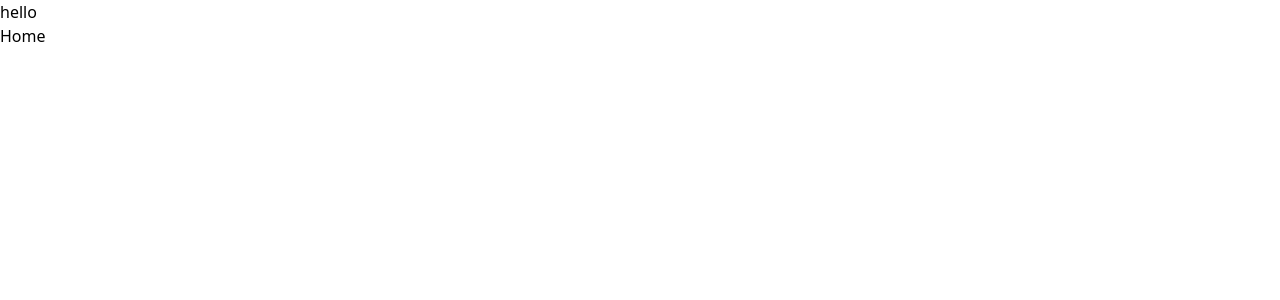
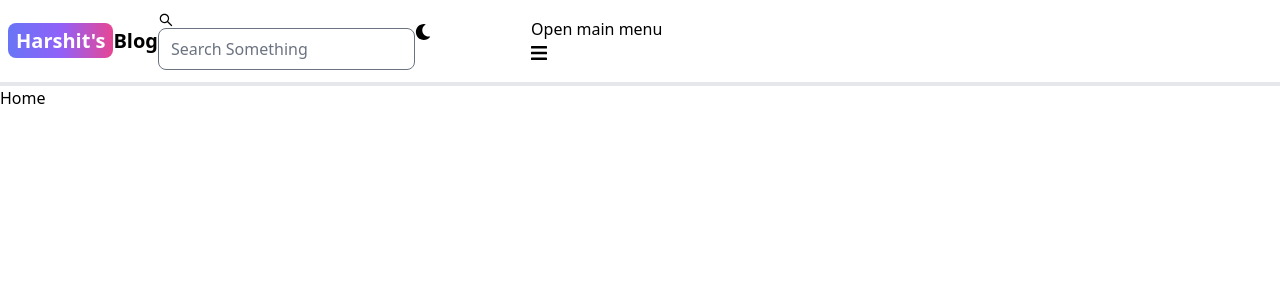
Before and after one commit to harshit27rajput/My-Article, a React (Vite) app in the folder client/: page / in a window 1280 px wide. Shown: the top 300 px of the page. Built offline with nearby package versions, Linux system fonts and the light colour scheme.

Commit message:
header completed

```diff
--- a/client/src/Components/Header.jsx
+++ b/client/src/Components/Header.jsx
@@ -1,11 +1,44 @@
 import React from 'react'
+import { Button, Navbar, NavbarCollapse, NavbarLink, NavbarToggle, TextInput } from 'flowbite-react'
+import { Link, useLocation } from 'react-router-dom'
+import { AiOutlineSearch } from 'react-icons/ai'
+import { FaMoon } from 'react-icons/fa'
 
 function Header() {
-  return (
-    <div>
-      hello
-    </div>
-  )
+    const path = useLocation().pathname
+    return (
+
+        <Navbar className='border-b-4 py-3'>
+            <Link to='/' className='self-center whitespace-nowrap text-md font-semibold dark:text-white sm:text-xl'>
+                <span className='px-2 py-1 bg-gradient-to-r from-indigo-500 via-purple-500 to-pink-500 rounded-lg text-white'>Harshit's</span>Blog
+            </Link>
+            <form>
+                <TextInput type='text' placeholder='Search Something' rightIcon={AiOutlineSearch} className='hidden lg:inline' />
+            </form>
+            <Button className='lg:hidden w-12 h-10' color='gray' pill>
+                <AiOutlineSearch />
+            </Button>
+            <div className='flex gap-2 md:order-2'>                 <Button className='w-12 h-10 sm:inline hidden' color='gray' pill>
+                <FaMoon />
+            </Button>
+                <Link to='/sign-in'>
+                    <Button gradientDuoTone='purpleToBlue'>Sign In</Button>
+                </Link>
+                <Navbar.Toggle />
+            </div>
+            <NavbarCollapse>
+                <NavbarLink active={path==='/'} as={'div'}>
+                    <Link to='/'> HOME</Link>
+                </NavbarLink>
+                <NavbarLink active={path==='/about'} as={'div'}>
+                    <Link to='/about'>ABOUT</Link>
+                </NavbarLink>
+                <NavbarLink active={path==='/projects'}as={'div'}>
+                    <Link to='/projects'>PROJECTS</Link>
+                </NavbarLink>
+            </NavbarCollapse>
+        </Navbar>
+
+    )
 }
-
 export default Header
```
